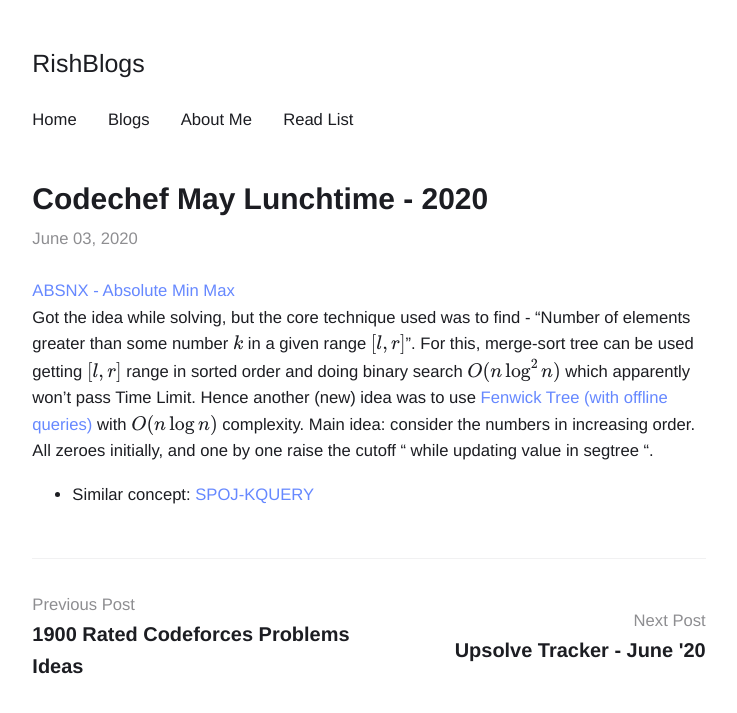
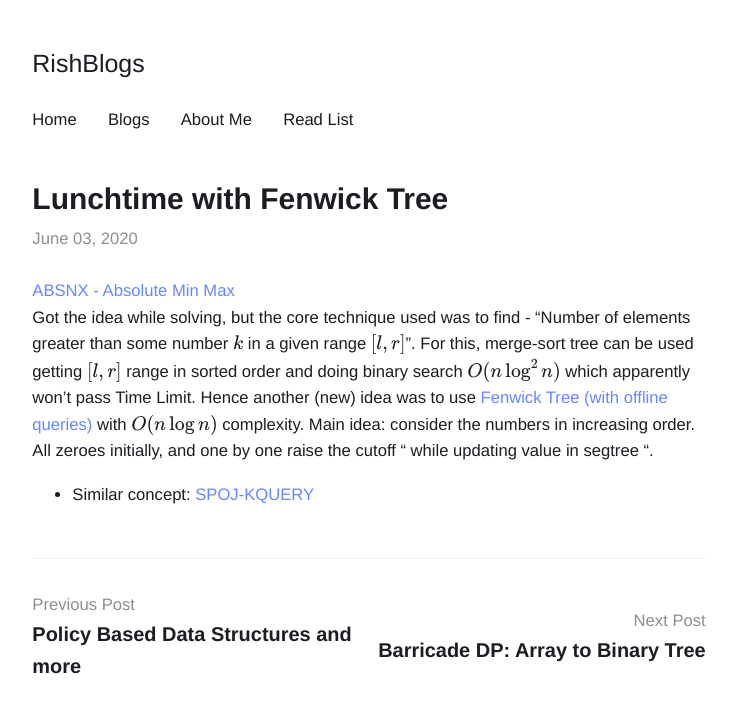
Before and after one commit to rish-singhal/blogs, a Jekyll site: the page built from _posts/2020-06-03-Codechef-May-Lunchtime.md, in a window 1280 px wide. Shown: the top 713 px of the page, without its empty margins (271-1008 px from the left). Built offline with Jekyll 4.4.1, drawn with Linux system fonts in a browser that asks for light colours; formulas are drawn with MathJax 3.

Commit message:
updated titles

```diff
--- a/_posts/2020-06-02-Codeforces-1900-Rating-Problems-Ideas.md
+++ b/_posts/2020-06-02-Codeforces-1900-Rating-Problems-Ideas.md
@@ -1,5 +1,5 @@
 ---
-title: "1900 Rated Codeforces Problems Ideas"
+title: "Policy Based Data Structures and more"
 mathjax: true
 layout: post
 comments: false
--- a/_posts/2020-06-03-Codechef-May-Lunchtime.md
+++ b/_posts/2020-06-03-Codechef-May-Lunchtime.md
@@ -1,5 +1,5 @@
 ---
-title: "Codechef May Lunchtime - 2020"
+title: "Lunchtime with Fenwick Tree"
 mathjax: true
 layout: post
 comments: false
--- a/_posts/2020-06-04-Upsolve-Questions-Ideas.md
+++ b/_posts/2020-06-04-Upsolve-Questions-Ideas.md
@@ -1,5 +1,5 @@
 ---
-title: "Upsolve Tracker - June '20"
+title: "Barricade DP: Array to Binary Tree"
 mathjax: true
 layout: post
 comments: false
```
Also changed, not shown: _posts/2020-05-26-dynamic-programming-codeforces-practice.md (+1 -1 lines), _posts/2020-07-01-Upsolve-Questions-Ideas2.md (+1 -1 lines), _posts/2020-07-30-Learning-Notes.md (+1 -1 lines).
